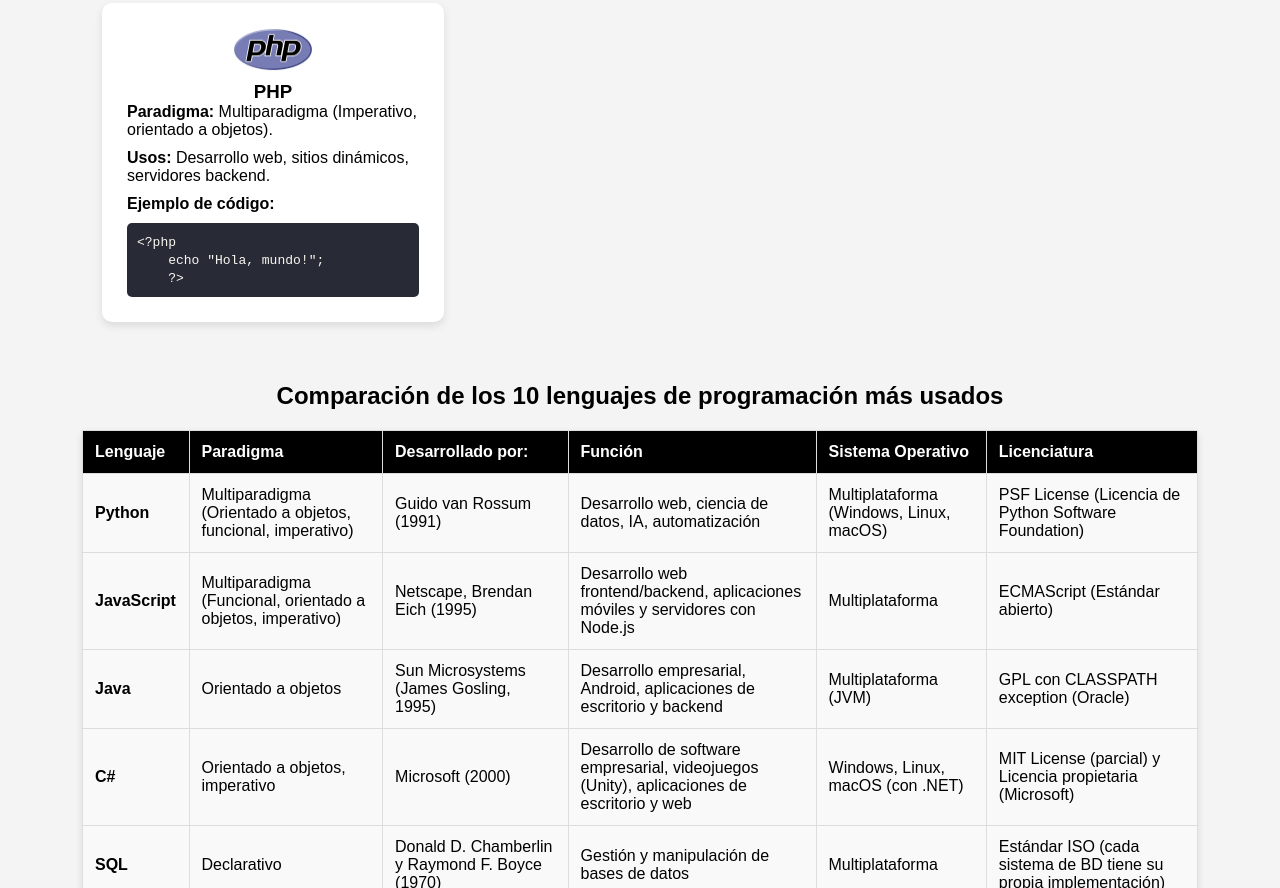
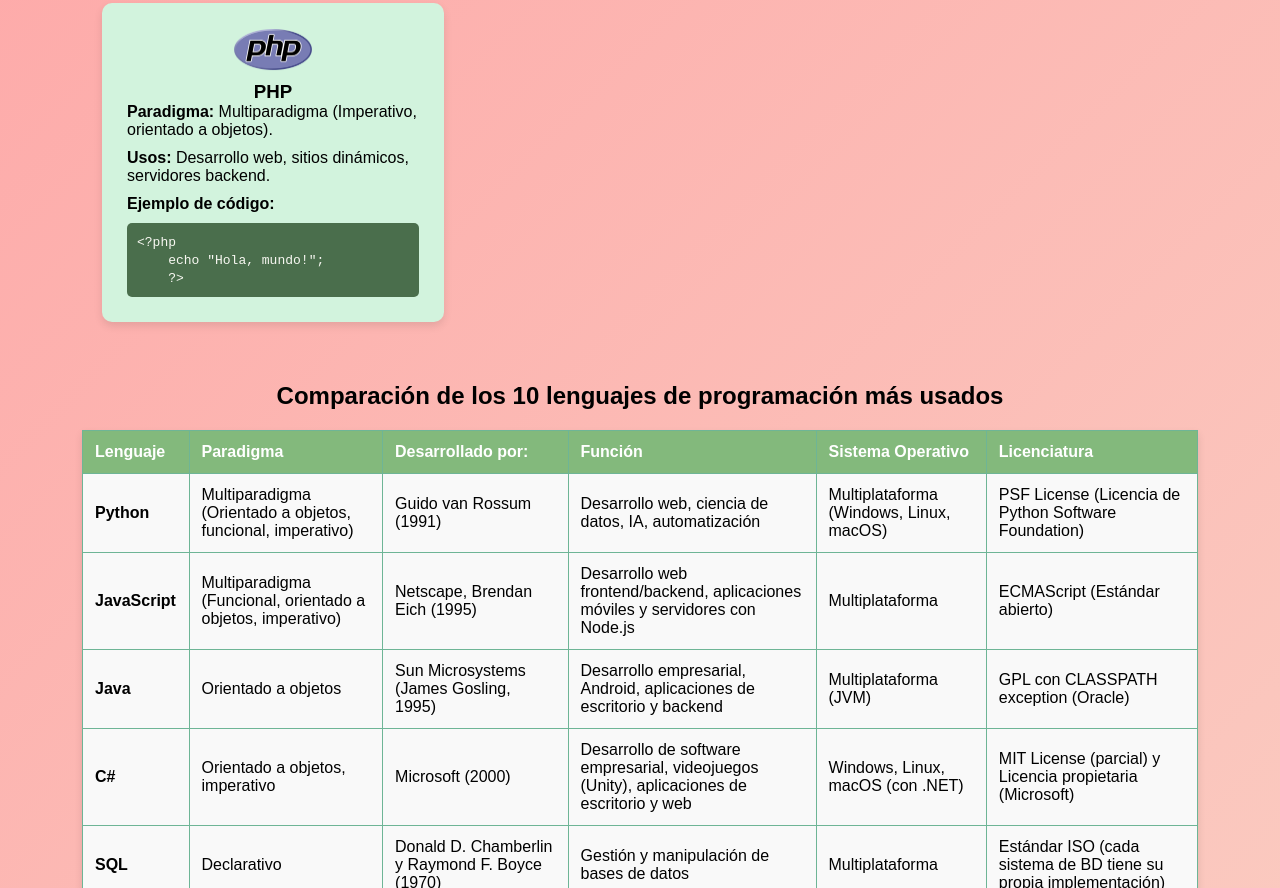
Before and after one commit to LIsaCorrea98/Taller-3, a plain HTML site: page index.html in a window 1280 px wide. Shown: the part 1292-2180 px from the top of the page. Drawn offline with Linux system fonts and the light colour scheme.

Commit message:
correccion de color y visualizacion

```diff
--- a/styles.css
+++ b/styles.css
@@ -8,12 +8,13 @@ body {
     display: flex;
     flex-direction: column;
     min-height: 100vh;
-    font-family: Arial, sans-serif;
-    background-color: #f4f4f4;
+    font-family: 'Poppins', sans-serif;
+    background: linear-gradient(135deg, #ff9a9e, #fad0c4);;
+
 }
 
 header, footer {
-    background: black;
+    background: lightseagreen;
     color: white;
     text-align: center;
     padding: 15px;
@@ -54,7 +55,7 @@ main {
     display: flex;
     flex-direction: column;
     align-items: start;
-    background: white;
+    background: rgb(210, 243, 221);
     padding: 25px;
     text-align: left;
     border-radius: 10px;
@@ -94,7 +95,7 @@ main {
 }
 
 pre {
-    background-color: #282a36;
+    background-color: #4a6e4c;
     color: #f8f8f2;
     padding: 10px;
     border-radius: 5px;
@@ -118,18 +119,18 @@ pre {
 table {
     width: 100%;
     border-collapse: collapse;
-    background: white;
+    background: rgb(114, 138, 109);
     box-shadow: 0 4px 8px rgba(0, 0, 0, 0.1);
 }
 
 th, td {
-    border: 1px solid #dddddd;
+    border: 1px solid #6eb596;
     padding: 12px;
     text-align: left;
 }
 
 th {
-    background-color: black;
+    background-color: rgb(131, 185, 124);
     color: white;
 }
 
```
